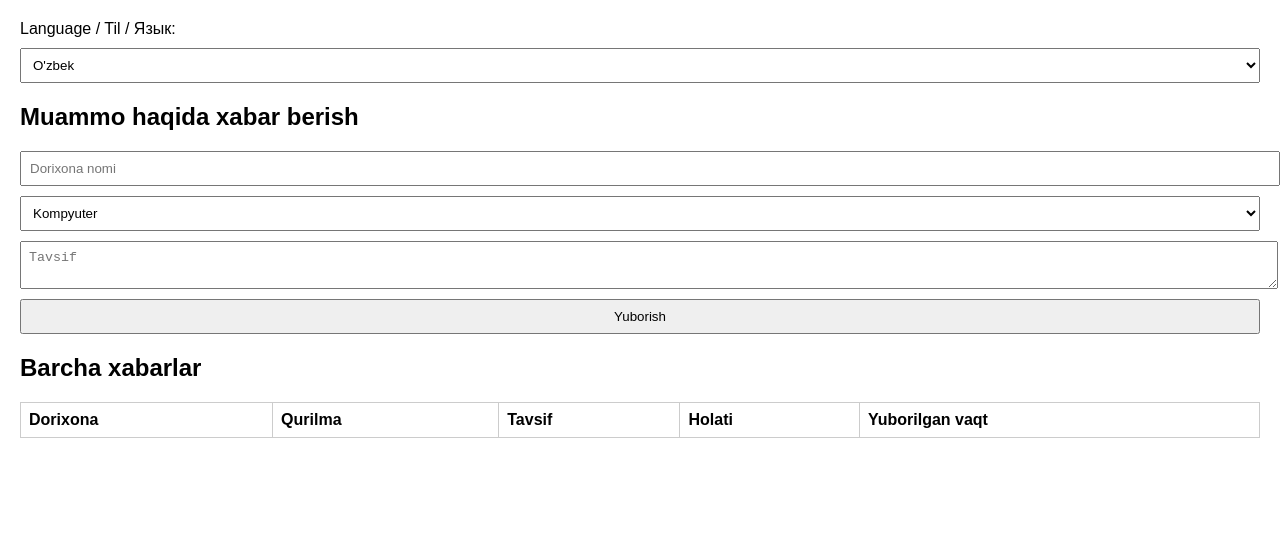
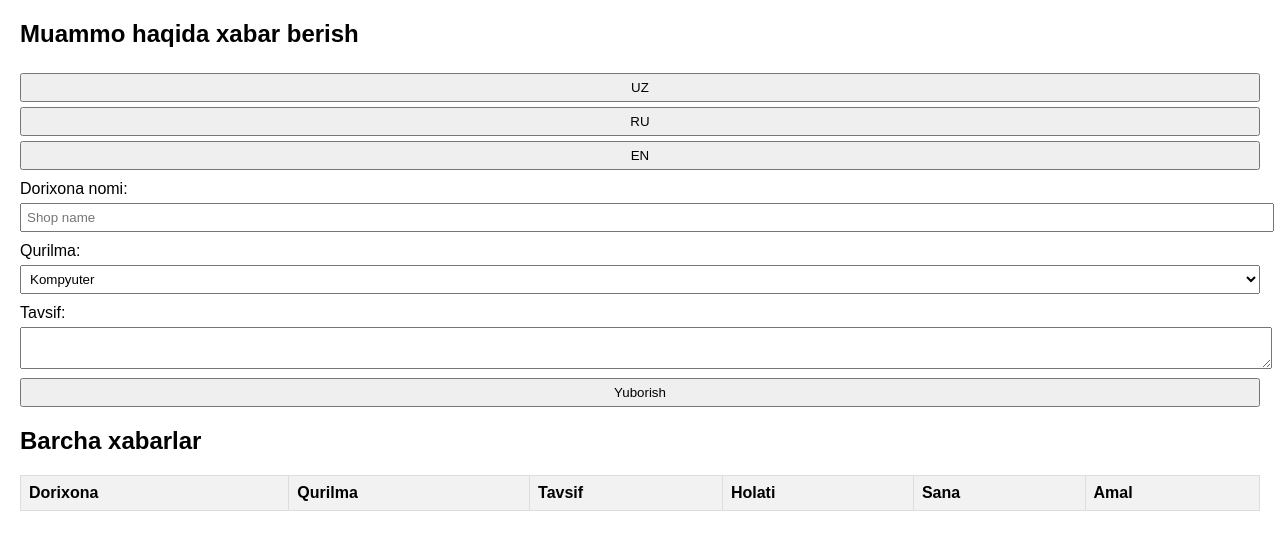
Before and after one commit to niyoziy552/pharmacy-support, a website: page public/index.html in a window 1280 px wide. Drawn offline with Linux system fonts and the light colour scheme; no server answers.

Commit message:
index.html

```diff
--- a/public/index.html
+++ b/public/index.html
@@ -2,29 +2,29 @@
 <html lang="uz">
 <head>
   <meta charset="UTF-8">
-  <title>Dorixona Muammo Xabarlari</title>
+  <title>Pharmacy Support</title>
   <style>
     body { font-family: Arial, sans-serif; margin: 20px; }
-    h2 { margin-top: 20px; }
-    input, select, textarea, button { display: block; margin: 10px 0; padding: 8px; width: 100%; }
-    table { border-collapse: collapse; width: 100%; margin-top: 20px; }
-    th, td { border: 1px solid #ccc; padding: 8px; text-align: left; }
+    label { display: block; margin-top: 10px; }
+    input, select, textarea, button { margin-top: 5px; padding: 5px; width: 100%; }
+    table { width: 100%; border-collapse: collapse; margin-top: 20px; }
+    th, td { border: 1px solid #ddd; padding: 8px; text-align: left; }
+    th { background-color: #f2f2f2; }
+    .lang-btn { margin-right: 10px; }
   </style>
 </head>
 <body>
-  <!-- Language Selector -->
-  <label for="lang">Language / Til / Язык:</label>
-  <select id="lang" onchange="setLanguage(this.value)">
-    <option value="uz">O'zbek</option>
-    <option value="ru">Русский</option>
-    <option value="en">English</option>
-  </select>
+  <h2 id="title">Muammo haqida xabar berish</h2>
 
-  <h2 data-i18n="report_issue">Muammo haqida xabar berish</h2>
+  <button class="lang-btn" onclick="setLang('uz')">UZ</button>
+  <button class="lang-btn" onclick="setLang('ru')">RU</button>
+  <button class="lang-btn" onclick="setLang('en')">EN</button>
 
-  <input type="text" id="shop" placeholder="Dorixona nomi" data-placeholder="shop_name">
+  <form id="reportForm">
+    <label for="shop" id="shopLabel">Dorixona nomi:</label>
+    <input type="text" id="shop" placeholder="Shop name">
 
-  <!-- Device Dropdown in Uzbek -->
+    <label for="device" id="deviceLabel">Qurilma:</label>
     <select id="device">
       <option value="Kompyuter">Kompyuter</option>
       <option value="Kamera">Kamera</option>
@@ -35,116 +35,146 @@
       <option value="Boshqa">Boshqa</option>
     </select>
 
-  <textarea id="description" placeholder="Tavsif" data-placeholder="description"></textarea>
-  <button onclick="sendReport()" data-i18n="submit">Yuborish</button>
+    <label for="description" id="descLabel">Tavsif:</label>
+    <textarea id="description"></textarea>
 
-  <h2 data-i18n="all_reports">Barcha xabarlar</h2>
-  <table id="reportsTable">
+    <button type="submit" id="submitBtn">Yuborish</button>
+  </form>
+
+  <h2 id="reportsTitle">Barcha xabarlar</h2>
+  <table>
     <thead>
       <tr>
-        <th data-i18n="shop">Dorixona</th>
-        <th data-i18n="device">Qurilma</th>
-        <th data-i18n="description">Tavsif</th>
-        <th data-i18n="status">Holati</th>
-        <th data-i18n="reported_at">Yuborilgan vaqt</th>
+        <th id="shopCol">Dorixona</th>
+        <th id="deviceCol">Qurilma</th>
+        <th id="descCol">Tavsif</th>
+        <th id="statusCol">Holati</th>
+        <th id="dateCol">Sana</th>
+        <th id="actionCol">Amal</th>
       </tr>
     </thead>
-    <tbody></tbody>
+    <tbody id="reportsTable"></tbody>
   </table>
 
   <script>
-    // Translations
+    let currentLang = "uz";
+
     const translations = {
       uz: {
-        report_issue: "Muammo haqida xabar berish",
-        shop_name: "Dorixona nomi",
-        description: "Tavsif",
-        submit: "Yuborish",
-        all_reports: "Barcha xabarlar",
-        shop: "Dorixona",
-        device: "Qurilma",
-        status: "Holati",
-        reported_at: "Yuborilgan vaqt",
+        title: "Muammo haqida xabar berish",
+        shopLabel: "Dorixona nomi:",
+        deviceLabel: "Qurilma:",
+        descLabel: "Tavsif:",
+        submitBtn: "Yuborish",
+        reportsTitle: "Barcha xabarlar",
+        shopCol: "Dorixona",
+        deviceCol: "Qurilma",
+        descCol: "Tavsif",
+        statusCol: "Holati",
+        dateCol: "Sana",
+        actionCol: "Amal",
         status_Pending: "Kutilmoqda",
-        status_Completed: "Yakunlandi"
+        status_Completed: "Yakunlangan",
+        complete: "Yakunlash"
       },
       ru: {
-        report_issue: "Сообщить о проблеме",
-        shop_name: "Название аптеки",
-        description: "Описание",
-        submit: "Отправить",
-        all_reports: "Все сообщения",
-        shop: "Аптека",
-        device: "Устройство",
-        status: "Статус",
-        reported_at: "Время отправки",
+        title: "Сообщить о проблеме",
+        shopLabel: "Название аптеки:",
+        deviceLabel: "Устройство:",
+        descLabel: "Описание:",
+        submitBtn: "Отправить",
+        reportsTitle: "Все заявки",
+        shopCol: "Аптека",
+        deviceCol: "Устройство",
+        descCol: "Описание",
+        statusCol: "Статус",
+        dateCol: "Дата",
+        actionCol: "Действие",
         status_Pending: "В ожидании",
-        status_Completed: "Завершено"
+        status_Completed: "Завершено",
+        complete: "Завершить"
       },
       en: {
-        report_issue: "Report an Issue",
-        shop_name: "Shop name",
-        description: "Description",
-        submit: "Submit",
-        all_reports: "All Reports",
-        shop: "Shop",
-        device: "Device",
-        status: "Status",
-        reported_at: "Reported At",
+        title: "Report an Issue",
+        shopLabel: "Shop name:",
+        deviceLabel: "Device:",
+        descLabel: "Description:",
+        submitBtn: "Submit",
+        reportsTitle: "All Reports",
+        shopCol: "Shop",
+        deviceCol: "Device",
+        descCol: "Description",
+        statusCol: "Status",
+        dateCol: "Date",
+        actionCol: "Action",
         status_Pending: "Pending",
-        status_Completed: "Completed"
+        status_Completed: "Completed",
+        complete: "Complete"
       }
     };
 
-    let currentLang = "uz";
-
-    function setLanguage(lang) {
+    function setLang(lang) {
       currentLang = lang;
-      document.querySelectorAll("[data-i18n]").forEach(el => {
-        el.innerText = translations[lang][el.dataset.i18n];
-      });
-      document.querySelectorAll("[data-placeholder]").forEach(el => {
-        el.placeholder = translations[lang][el.dataset.placeholder];
-      });
+      document.getElementById("title").innerText = translations[lang].title;
+      document.getElementById("shopLabel").innerText = translations[lang].shopLabel;
+      document.getElementById("deviceLabel").innerText = translations[lang].deviceLabel;
+      document.getElementById("descLabel").innerText = translations[lang].descLabel;
+      document.getElementById("submitBtn").innerText = translations[lang].submitBtn;
+      document.getElementById("reportsTitle").innerText = translations[lang].reportsTitle;
+      document.getElementById("shopCol").innerText = translations[lang].shopCol;
+      document.getElementById("deviceCol").innerText = translations[lang].deviceCol;
+      document.getElementById("descCol").innerText = translations[lang].descCol;
+      document.getElementById("statusCol").innerText = translations[lang].statusCol;
+      document.getElementById("dateCol").innerText = translations[lang].dateCol;
+      document.getElementById("actionCol").innerText = translations[lang].actionCol;
       loadReports();
     }
 
-    async function sendReport() {
-      const shop = document.getElementById("shop").value;
-      const device = document.getElementById("device").value;
-      const description = document.getElementById("description").value;
-
+    document.getElementById("reportForm").addEventListener("submit", async (e) => {
+      e.preventDefault();
+      const report = {
+        shop: document.getElementById("shop").value,
+        device: document.getElementById("device").value,
+        description: document.getElementById("description").value
+      };
       await fetch("/api/report", {
         method: "POST",
         headers: { "Content-Type": "application/json" },
-        body: JSON.stringify({ shop, device, description })
+        body: JSON.stringify(report)
       });
-
-      document.getElementById("description").value = "";
+      e.target.reset();
       loadReports();
-    }
+    });
 
     async function loadReports() {
       const res = await fetch("/api/reports");
       const reports = await res.json();
-
-      const tbody = document.querySelector("#reportsTable tbody");
-      tbody.innerHTML = "";
-
+      const table = document.getElementById("reportsTable");
+      table.innerHTML = "";
       reports.forEach(r => {
-        const row = `<tr>
+        const row = document.createElement("tr");
+        row.innerHTML = `
           <td>${r.shop}</td>
           <td>${r.device}</td>
           <td>${r.description}</td>
           <td>${translations[currentLang]["status_" + r.status]}</td>
           <td>${r.reportedAt}</td>
-        </tr>`;
-        tbody.innerHTML += row;
+          <td>
+            ${r.status === "Pending"
+              ? `<button onclick="completeTicket(${r.id})">${translations[currentLang].complete}</button>`
+              : "✔"}
+          </td>
+        `;
+        table.appendChild(row);
       });
     }
 
-    setLanguage("uz");
-    loadReports();
+    function completeTicket(id) {
+      fetch(`/api/complete/${id}`, { method: "POST" })
+        .then(() => loadReports());
+    }
+
+    setLang("uz");
   </script>
 </body>
 </html>
```
Lines whose indentation alone changed are shown as unchanged.
